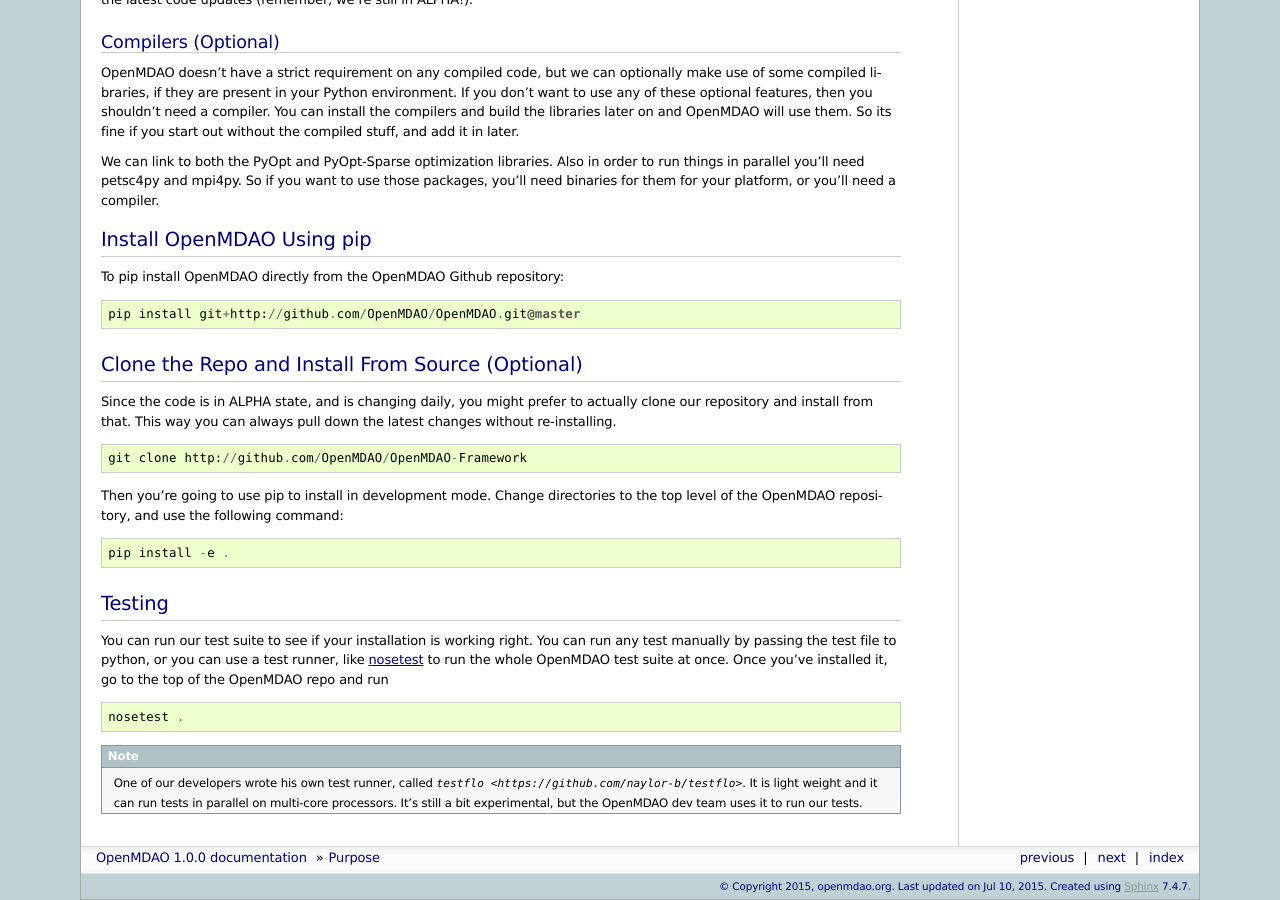
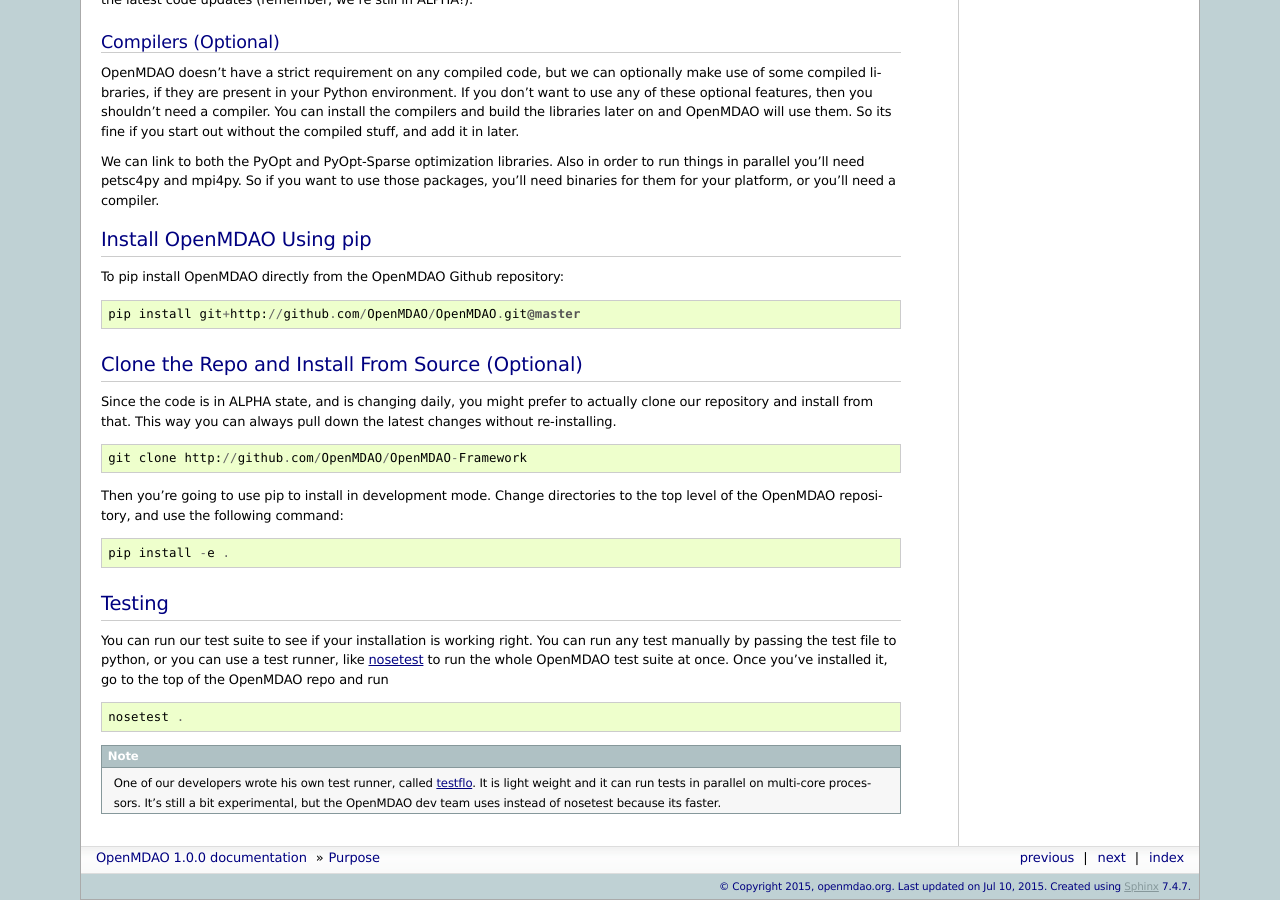
Before and after one commit to OpenMDAO/OpenMDAO1, a Sphinx documentation site: the page built from openmdao/docs/getting-started/install.rst, in a window 1280 px wide and 900 px high, scrolled down 1875 px. Built offline with Sphinx 7.4.7, drawn with Linux system fonts in a browser that asks for light colours; pages that are not in the unit, such as notebooks, are missing from menus.

Commit message:
testing update

```diff
--- a/openmdao/docs/getting-started/install.rst
+++ b/openmdao/docs/getting-started/install.rst
@@ -216,6 +216,7 @@ OpenMDAO repo and run
 .. note::
 
     One of our developers wrote his own test runner, called
-    `testflo <https://github.com/naylor-b/testflo>`. It is light weight
+    `testflo <https://github.com/naylor-b/testflo>`_. It is light weight
     and it can run tests in parallel on multi-core processors. It's still a bit
-    experimental, but the OpenMDAO dev team uses it to run our tests.
+    experimental, but the OpenMDAO dev team uses instead of nosetest because
+    its faster.
```
